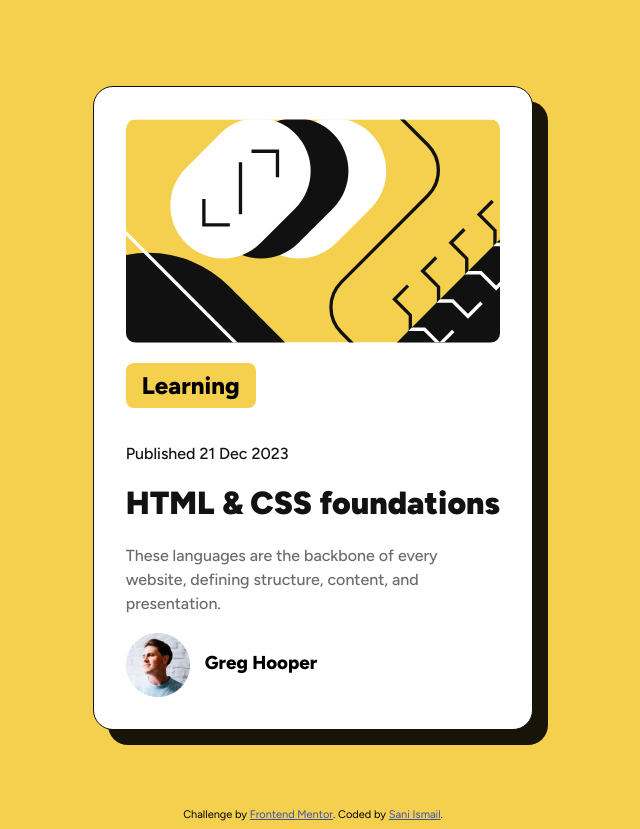
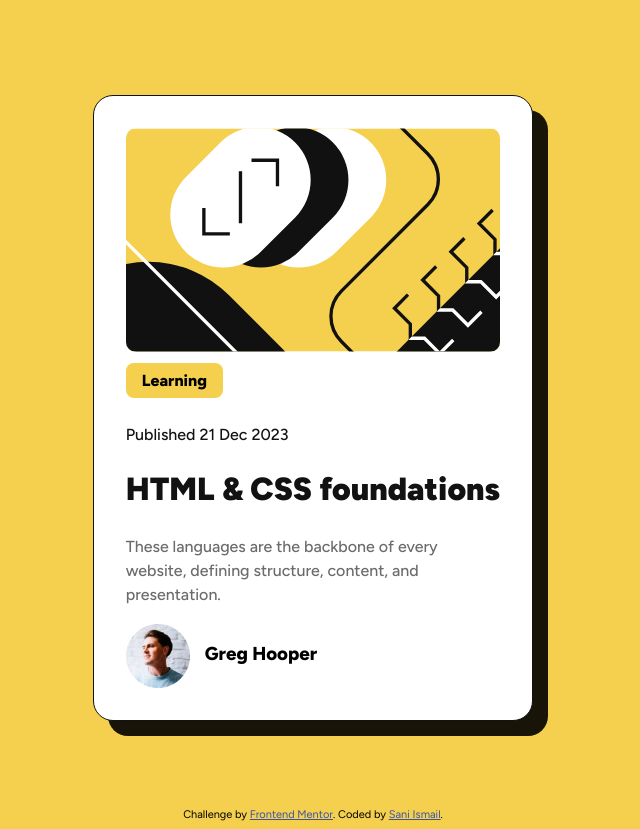
Before and after one commit to AbbanMuhammad/blog-preview-card-main, a plain HTML site: page index.html in a window 1280 px wide. Shown: the whole page, without its empty margins (327-967 px from the left). Drawn offline with Linux system fonts and the light colour scheme.

Commit message:
modify the codes

```diff
--- a/index.html
+++ b/index.html
@@ -16,23 +16,14 @@
         <title>Frontend Mentor | Blog preview card</title>
 
         <!-- Feel free to remove these styles or customise in your own stylesheet 👍 -->
-        <style>
-            .attribution {
-                font-size: 11px;
-                text-align: center;
-            }
-            .attribution a {
-                color: hsl(228, 45%, 44%);
-            }
-        </style>
     </head>
     <body>
         <main>
           <div class="container">
             <img class="image" src="./assets/images/illustration-article.svg" / alt="an illustration-image">
-            <h2 class="learning">Learning</h2>
+            <h1 class="learning">Learning</h1>
             <p class="date">Published 21 Dec 2023</p>
-            <h1 class="heading">HTML & CSS foundations</h1>
+            <h2 class="heading">HTML & CSS foundations</h2>
             <p class="light-text">
                 These languages are the backbone of every <br> website, defining
                 structure, content, and <br> presentation.
--- a/style.css
+++ b/style.css
@@ -33,10 +33,11 @@ main{
 
 .learning {
   display: inline-block;
-    background: hsl(47, 88%, 63%);
-    padding: 0.5rem 1rem;
-    border-radius: 0.5rem;
-    font-weight: 800;
+  background: hsl(47, 88%, 63%);
+  padding: 0.5rem 1rem;
+  border-radius: 0.5rem;
+  font-size: 1rem;
+  font-weight: 800;
 }
 
 .date{
@@ -48,6 +49,7 @@ main{
 .heading{
   color: hsl(0, 0%, 7%);
   font-weight: 950;
+  font-size: 2rem;
 }
 .heading:hover{
   color: hsl(47, 88%, 63%);
@@ -68,3 +70,11 @@ h3{
   margin-left: 15px;
   font-weight: 800;
 }
+
+.attribution {
+              font-size: 11px;
+              text-align: center;
+            }
+            .attribution a {
+              color: hsl(228, 45%, 44%);
+            }
```
